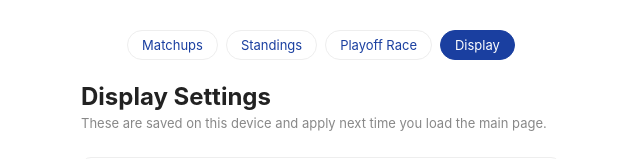
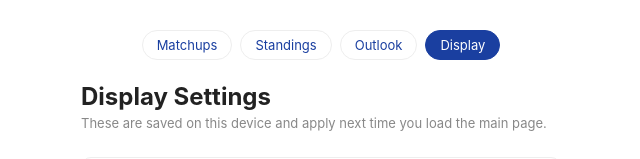
Before and after one commit to CHA4S3E/espn-winprob-site, a plain HTML site: page docs/preferences.html in a window 1280 px wide. Shown: the top 159 px of the page, without its empty margins (319-959 px from the left). Drawn offline with Linux system fonts and the light colour scheme.

Commit message:
Update preferences.html

```diff
--- a/docs/preferences.html
+++ b/docs/preferences.html
@@ -72,7 +72,7 @@
   <nav class="top-nav">
     <a class="top-nav-link" href="index.html">Matchups</a>
     <a class="top-nav-link" href="standings.html">Standings</a>
-    <a class="top-nav-link" href="playoff-race.html">Playoff Race</a>
+    <a class="top-nav-link" href="outlook.html">Outlook</a>
     <a class="top-nav-link is-active" href="preferences.html">Display</a>
   </nav>
 
```
